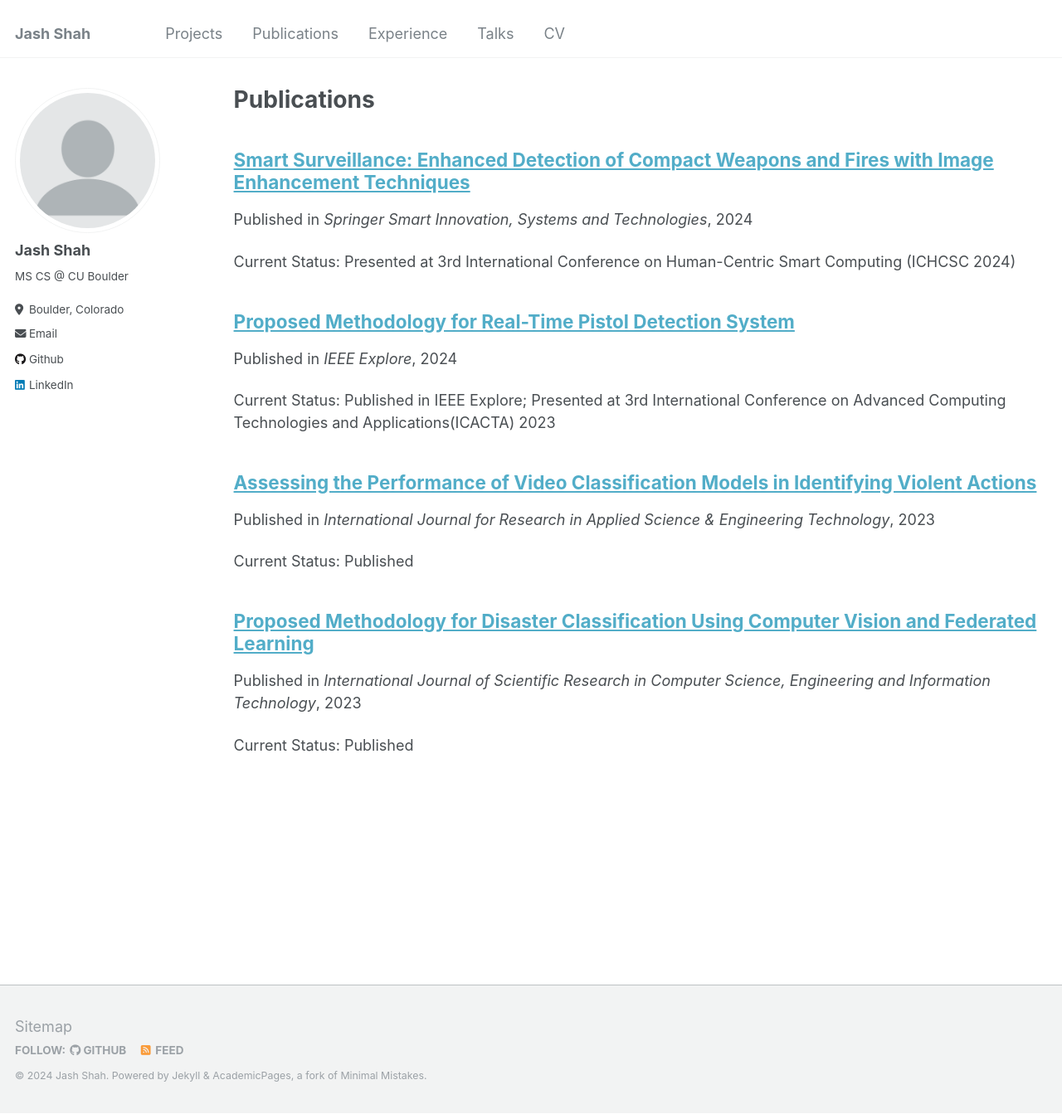
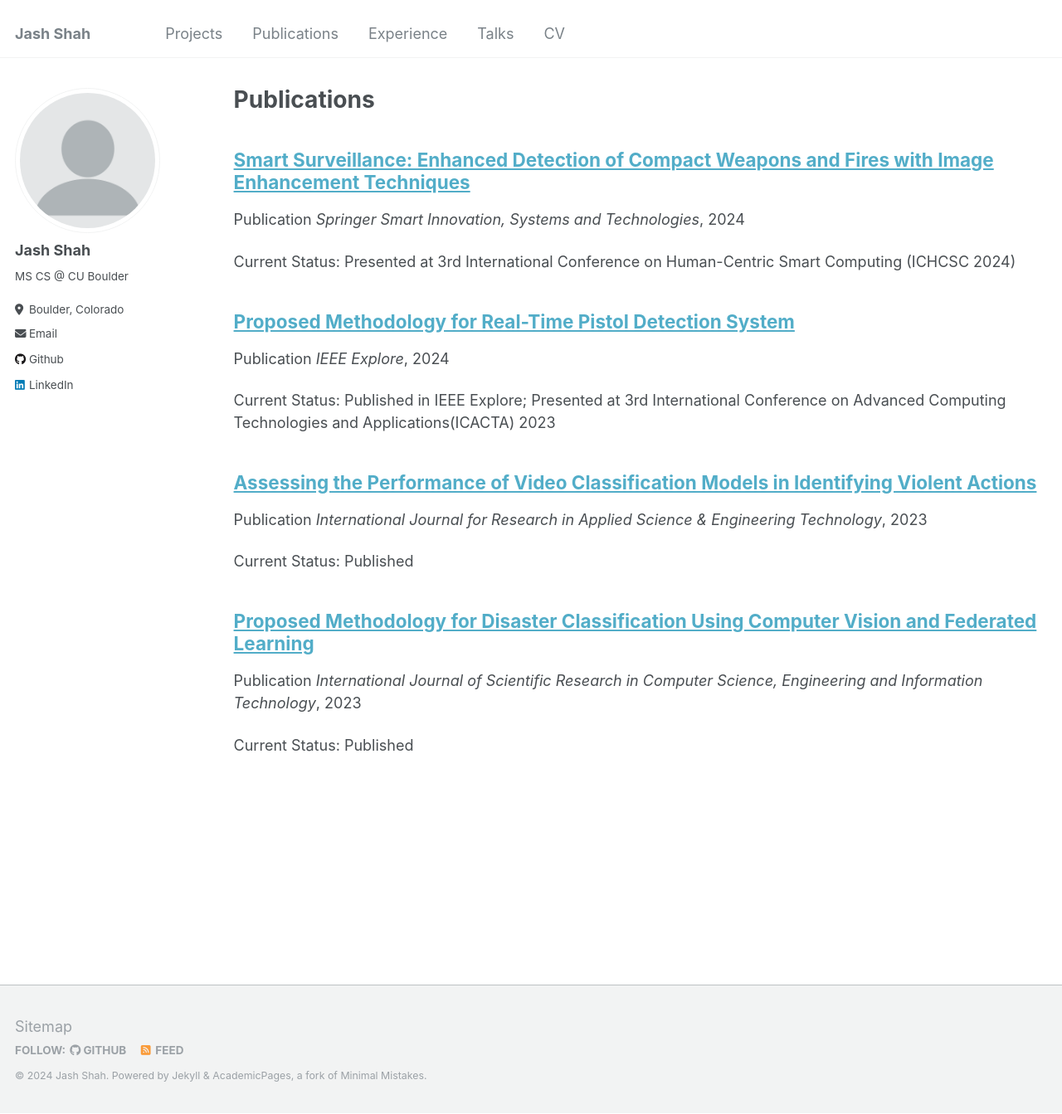
Before and after one commit to gemini30/gemini30.github.io, a Jekyll site: the page built from _pages/publications.md, in a window 1280 px wide and 1343 px high. Shown: the whole window at 83% size. Built offline with Jekyll 4.4.1, drawn with Linux system fonts in a browser that asks for light colours.

Commit message:
Update archive-single.html

```diff
--- a/_includes/archive-single.html
+++ b/_includes/archive-single.html
@@ -41,7 +41,7 @@
         {% if post.collection == 'teaching' %}
           <p> {{ post.type }}, <i>{{ post.venue }}</i>, {{ post.date | default: "1900-01-01" | date: "%Y" }} </p>
         {% elsif post.collection == 'publications' %}
-          <p>Published in <i>{{ post.venue }}</i>, {{ post.date | default: "1900-01-01" | date: "%Y" }} </p>
+          <p>Publication <i>{{ post.venue }}</i>, {{ post.date | default: "1900-01-01" | date: "%Y" }} </p>
         {% elsif post.date %}
          <p class="page__date"><strong><i class="fa fa-fw fa-calendar" aria-hidden="true"></i> {{ site.data.ui-text[site.locale].date_label | default: "Published:" }}</strong> <time datetime="{{ post.date | default: "1900-01-01" | date_to_xmlschema }}">{{ post.date | default: "1900-01-01" | date: "%B %d, %Y" }}</time></p>
         {% endif %}
```
